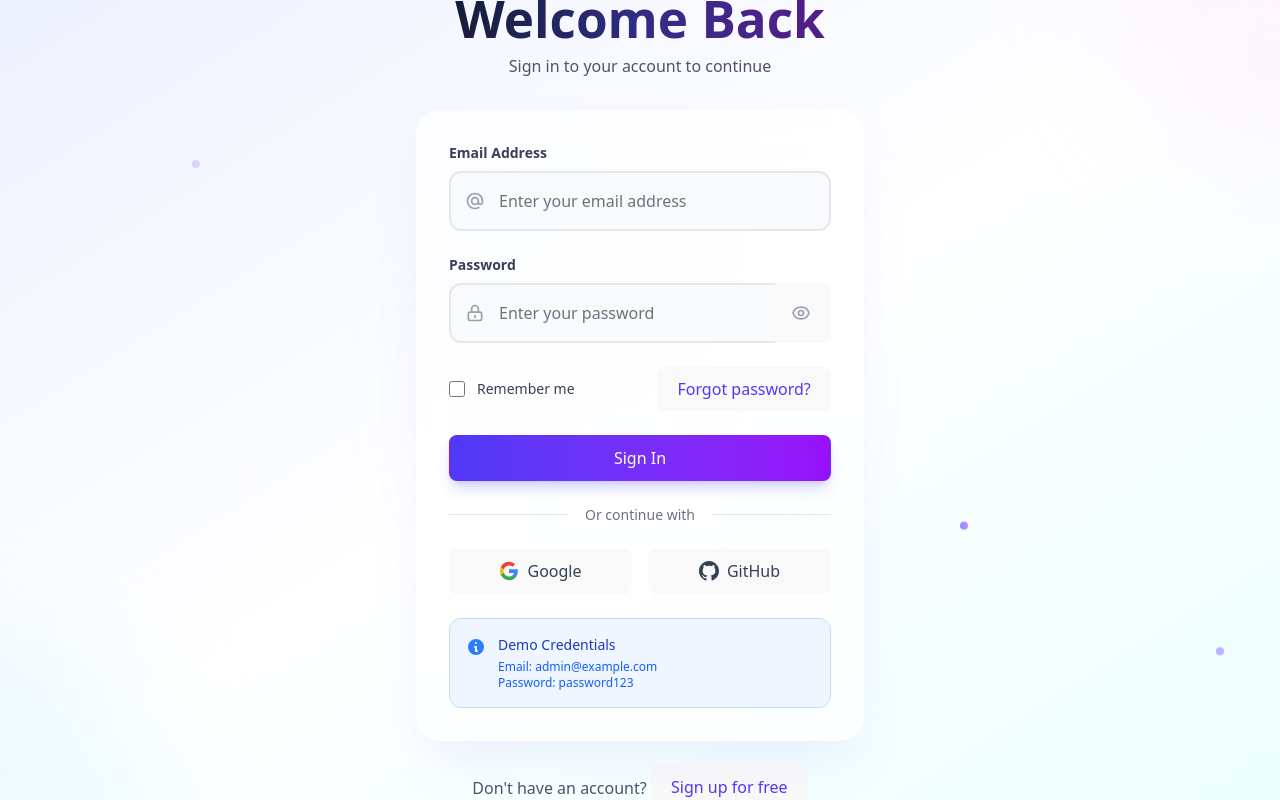
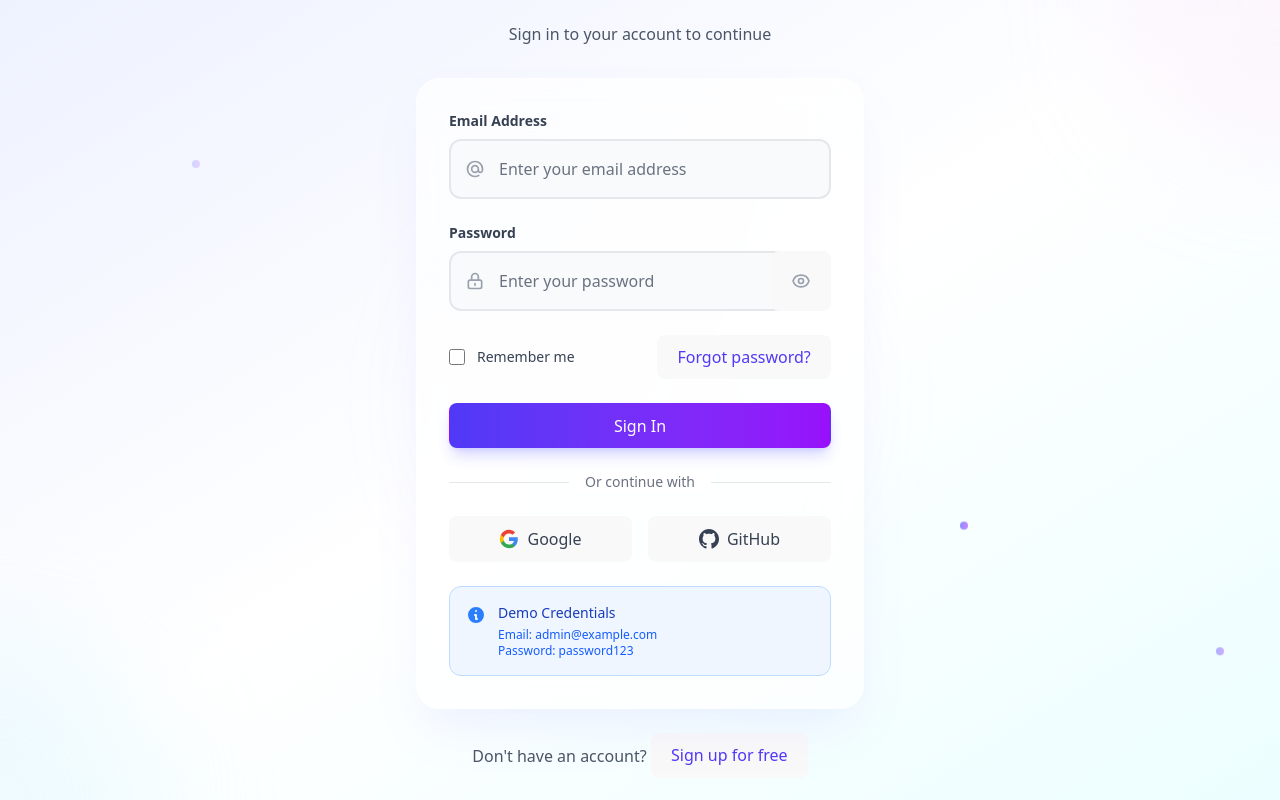
Before and after one commit to souravsarkar1/json-viwer, a React (Vite) app: page / in a window 1280 px wide. Built offline with nearby package versions, Linux system fonts and the light colour scheme.

Commit message:
update for login page

```diff
--- a/src/Login.tsx
+++ b/src/Login.tsx
@@ -124,7 +124,7 @@ localStorage.setItem("isAuth", JSON.stringify({isAuth : true}))
   };
 
   return (
-    <div style={{width : "100vw", height : "100vh"}} className="bg-gradient-to-br from-indigo-50 via-white to-cyan-50 flex items-center justify-center p-4 relative overflow-hidden">
+    <div style={{width : "100vw", maxHeight : "100vh", minHeight : "100vh", overflowY : "auto"}} className="bg-gradient-to-br from-indigo-50 via-white to-cyan-50 flex items-center justify-center p-4 relative overflow-hidden">
       {/* Background decorations */}
       <div className="absolute inset-0 overflow-hidden">
         <div className="absolute -top-40 -right-40 w-80 h-80 bg-gradient-to-br from-purple-200 to-pink-200 rounded-full opacity-20 blur-3xl"></div>
@@ -152,10 +152,6 @@ localStorage.setItem("isAuth", JSON.stringify({isAuth : true}))
       <div className={`relative z-10 w-full max-w-md transform transition-all duration-1000 ${mounted ? 'translate-y-0 opacity-100' : 'translate-y-8 opacity-0'}`}>
         {/* Logo/Brand section */}
         <div className="text-center mb-8">
-
-          <h1 className="text-3xl font-bold bg-gradient-to-r from-gray-900 via-indigo-900 to-purple-900 bg-clip-text text-transparent mb-2">
-            Welcome Back
-          </h1>
           <p className="text-gray-600 font-medium">
             Sign in to your account to continue
           </p>
```
